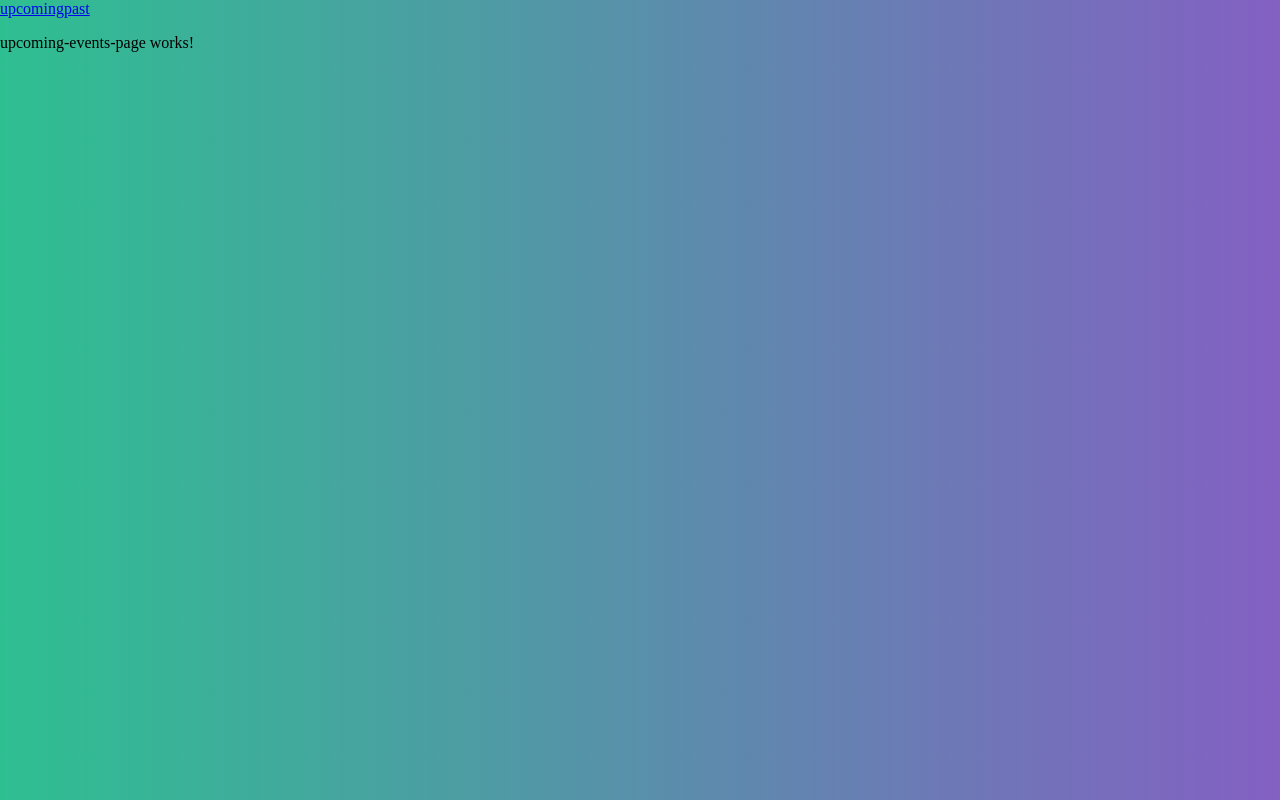
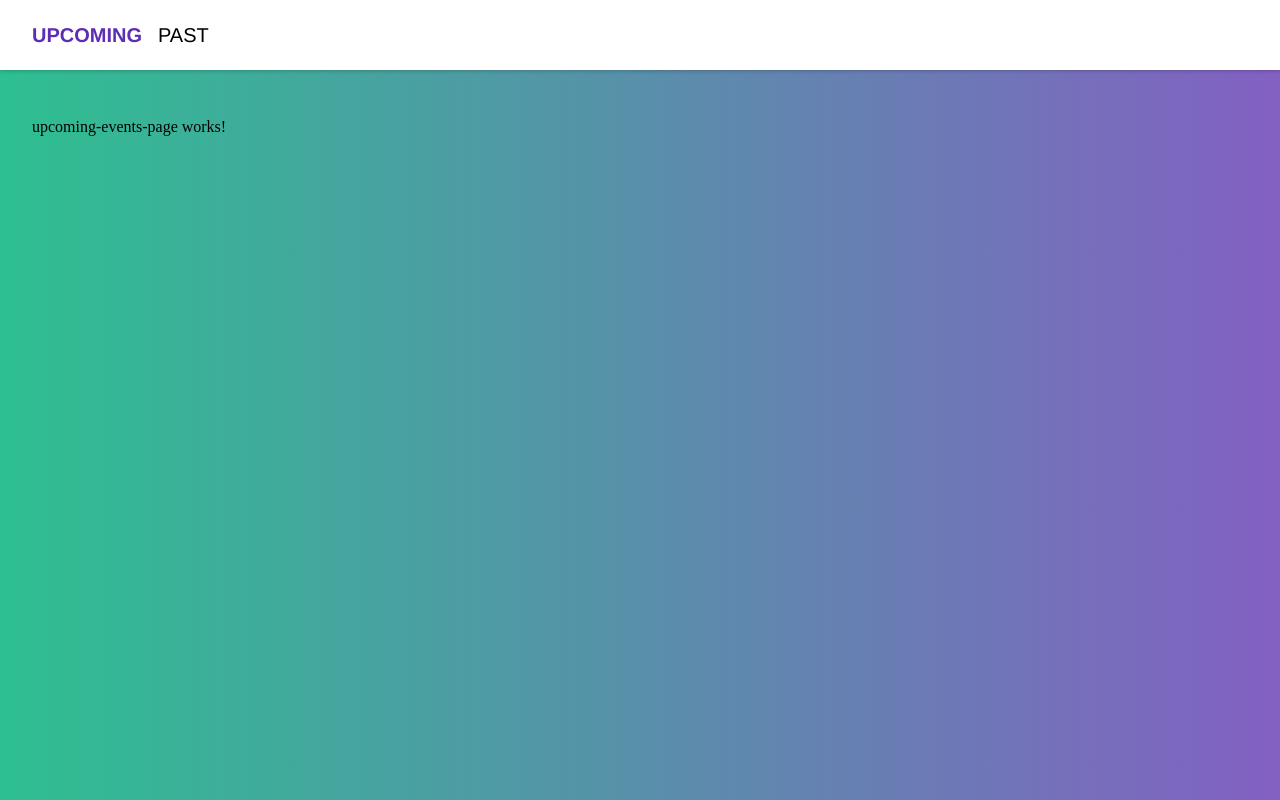
Before and after one commit to lakerko/events-app, an Angular app: page /events/upcoming in a window 1280 px wide. Built offline with nearby package versions, Linux system fonts and the light colour scheme.

Commit message:
feat: add styles for events-page

```diff
--- a/src/app/events/events-page/events-page.component.scss
+++ b/src/app/events/events-page/events-page.component.scss
@@ -0,0 +1,61 @@
+$header-height: 70px;
+$normal-spacing: 2rem;
+
+header {
+  position: fixed;
+  top: 0;
+  left: 0;
+  right: 0;
+  z-index: 1000;
+  display: flex;
+  align-items: center;
+  height: $header-height;
+  padding: 0 $normal-spacing;
+  background-color: #fff;
+  box-shadow: 0 1px 4px rgba(0, 0, 0, 0.22);
+}
+
+main {
+  padding: calc(#{$header-height} + #{$normal-spacing}) $normal-spacing 0;
+  min-height: 100vh;
+  box-sizing: border-box;
+}
+
+.nav-link {
+  position: relative;
+  display: inline-block;
+  padding: 0;
+  margin-right: 1rem;
+  text-transform: uppercase;
+  font-family: helvetica;
+  font-size: 1.25rem;
+  line-height: 1.5;
+  text-decoration: none;
+  color: #000;
+  cursor: pointer;
+
+  &:hover,
+  &:focus,
+  &:active {
+    color: initial;
+
+    &::after {
+      position: absolute;
+      left: 0;
+      bottom: 0;
+      content: '';
+      background-color: #5d2db5;
+      height: 3px;
+      width: 100%;
+    }
+  }
+
+  &:visited {
+    color: initial;
+  }
+
+  &.active-link {
+    font-weight: bold;
+    color: #5d2db5;
+  }
+}
```
